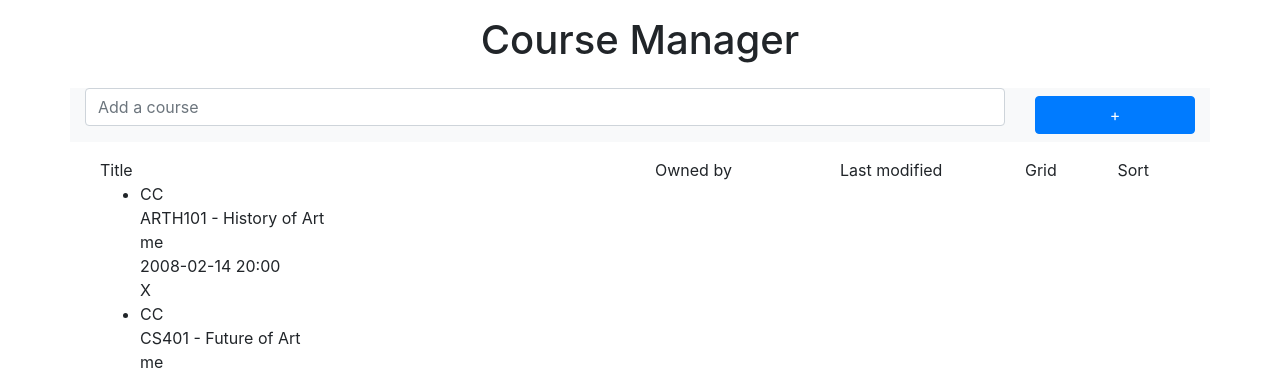
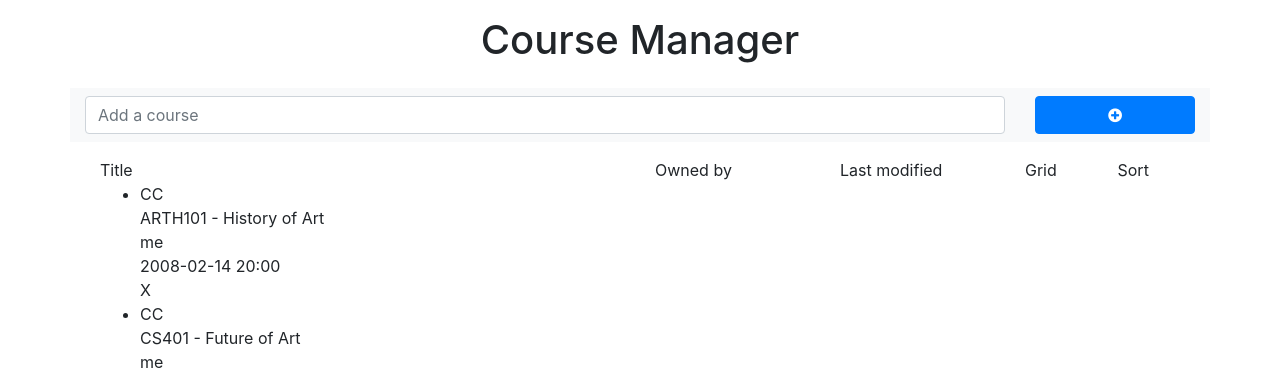
Before and after one commit to whysgai/EdTeach_Server_Java, a web app: page /course_manager/coursemanager.template.client.html in a window 1280 px wide. Shown: the part 56-428 px from the top of the page. Run offline with its HTML, style and script files only (its server is not run), Linux system fonts and the light colour scheme; data that the repository does not hold is empty.

Commit message:
chore: Include fontawesome styles

```diff
--- a/src/main/webapp/course_editor/editor.template.client.html
+++ b/src/main/webapp/course_editor/editor.template.client.html
@@ -4,6 +4,7 @@
     <meta charset="UTF-8">
     <title>Course Editor | EdTeach</title>
     <link href="https://stackpath.bootstrapcdn.com/bootstrap/4.5.2/css/bootstrap.min.css" integrity="sha384-JcKb8q3iqJ61gNV9KGb8thSsNjpSL0n8PARn9HuZOnIxN0hoP+VmmDGMN5t9UJ0Z" crossorigin="anonymous" rel="stylesheet">
+    <link href="https://stackpath.bootstrapcdn.com/font-awesome/4.7.0/css/font-awesome.min.css" rel="stylesheet">
     <link href="../css/styles.css" rel="stylesheet">
 </head>
     <body>
--- a/src/main/webapp/course_manager/coursemanager.template.client.html
+++ b/src/main/webapp/course_manager/coursemanager.template.client.html
@@ -4,6 +4,7 @@
     <meta charset="UTF-8">
     <title>Course Manager | EdTeach</title>
     <link href="https://stackpath.bootstrapcdn.com/bootstrap/4.5.2/css/bootstrap.min.css" integrity="sha384-JcKb8q3iqJ61gNV9KGb8thSsNjpSL0n8PARn9HuZOnIxN0hoP+VmmDGMN5t9UJ0Z" crossorigin="anonymous" rel="stylesheet">
+    <link href="https://stackpath.bootstrapcdn.com/font-awesome/4.7.0/css/font-awesome.min.css" rel="stylesheet">
     <link href="../css/styles.css" rel="stylesheet">
 </head>
     <body>
@@ -21,11 +22,13 @@
             <form>
                 <div class="form-group row bg-light">
                     <div class="col-sm-10">
-                        <input class="form-control wbdv-field wbdv-new-course" id="newcourse" placeholder="Add a course">
+                        <input class="form-control btn-align-veritcal wbdv-field wbdv-new-course" id="newcourse" placeholder="Add a course">
                     </div>
                     <div class="col-sm-2">
                         <!--<button class="btn btn-primary btn-block wbdv-button wbdv-add-course">Add Course</button>-->
-                        <a href="#" class="btn btn-primary btn-block wbdv-button wbdv-add-course">+</a>
+                        <a href="#" class="btn btn-primary btn-block wbdv-button wbdv-add-course">
+                            <i class="fa fa-plus-circle" aria-hidden="true"></i>
+                        </a>
                     </div>
                 </div>
             </form>
--- a/src/main/webapp/css/styles.css
+++ b/src/main/webapp/css/styles.css
@@ -9,6 +9,11 @@
 }
 
 .btn {
+    margin-top: .5em;
+    margin-bottom: .5em;
+}
+
+.btn-align-veritcal {
     margin-top: .5em;
     margin-bottom: .5em;
 }
--- a/src/main/webapp/index.html
+++ b/src/main/webapp/index.html
@@ -4,6 +4,7 @@
         <meta charset="UTF-8">
         <title>Login To EdTeach</title>
         <link href="https://stackpath.bootstrapcdn.com/bootstrap/4.5.2/css/bootstrap.min.css" integrity="sha384-JcKb8q3iqJ61gNV9KGb8thSsNjpSL0n8PARn9HuZOnIxN0hoP+VmmDGMN5t9UJ0Z" crossorigin="anonymous" rel="stylesheet">
+        <link href="https://stackpath.bootstrapcdn.com/font-awesome/4.7.0/css/font-awesome.min.css" rel="stylesheet">
         <link href="../css/styles.css" rel="stylesheet">
     </head>
     <body>
@@ -17,7 +18,7 @@
             <div class="nav-elem col sm-1"></div>
         </nav>
         <div class="container">
-            <h1>Welcome to EdTeach</h1>
+            <h1>Welcome to EdTeach TEST</h1>
             <ul>
                 <li>
                     <a href="login/login.template.client.html">Login</a>
--- a/src/main/webapp/login/login.template.client.html
+++ b/src/main/webapp/login/login.template.client.html
@@ -4,6 +4,7 @@
         <meta charset="UTF-8">
         <title>Log In | EdTeach</title>
         <link href="https://stackpath.bootstrapcdn.com/bootstrap/4.5.2/css/bootstrap.min.css" integrity="sha384-JcKb8q3iqJ61gNV9KGb8thSsNjpSL0n8PARn9HuZOnIxN0hoP+VmmDGMN5t9UJ0Z" crossorigin="anonymous" rel="stylesheet">
+        <link href="https://stackpath.bootstrapcdn.com/font-awesome/4.7.0/css/font-awesome.min.css" rel="stylesheet">
         <link href="../css/styles.css" rel="stylesheet">
         <link href="login.style.client.css" rel="stylesheet">
     </head>
--- a/src/main/webapp/profile/profile.template.client.html
+++ b/src/main/webapp/profile/profile.template.client.html
@@ -4,6 +4,7 @@
     <meta charset="UTF-8">
     <title>Profile | EdTeach</title>
     <link href="https://stackpath.bootstrapcdn.com/bootstrap/4.5.2/css/bootstrap.min.css" integrity="sha384-JcKb8q3iqJ61gNV9KGb8thSsNjpSL0n8PARn9HuZOnIxN0hoP+VmmDGMN5t9UJ0Z" crossorigin="anonymous" rel="stylesheet">
+    <link href="https://stackpath.bootstrapcdn.com/font-awesome/4.7.0/css/font-awesome.min.css" rel="stylesheet">
     <link href="../css/styles.css" rel="stylesheet">
 </head>
     <body>
--- a/src/main/webapp/register/register.template.client.html
+++ b/src/main/webapp/register/register.template.client.html
@@ -4,6 +4,7 @@
     <meta charset="UTF-8">
     <title>Register | EdTeach</title>
     <link href="https://stackpath.bootstrapcdn.com/bootstrap/4.5.2/css/bootstrap.min.css" integrity="sha384-JcKb8q3iqJ61gNV9KGb8thSsNjpSL0n8PARn9HuZOnIxN0hoP+VmmDGMN5t9UJ0Z" crossorigin="anonymous" rel="stylesheet">
+    <link href="https://stackpath.bootstrapcdn.com/font-awesome/4.7.0/css/font-awesome.min.css" rel="stylesheet">
     <link href="../css/styles.css" rel="stylesheet">
 </head>
     <body>
```
